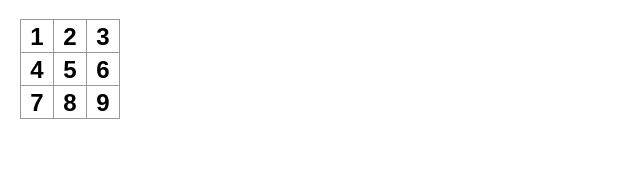
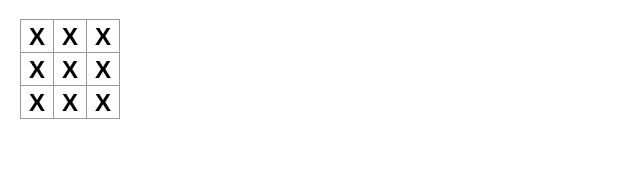
Before and after one commit to hrysdev/react-tutorial, a React (Vite) app: page / in a window 1280 px wide. Shown: the top 169 px of the page, without its empty margins (0-640 px from the left). Built offline with nearby package versions, Linux system fonts and the light colour scheme.

Commit message:
feat: Squareコンポーネントを追加
Signed-off-by: hrysdev <hrysdev@gmail.com>

```diff
--- a/src/components/Board.tsx
+++ b/src/components/Board.tsx
@@ -1,20 +1,22 @@
+import Square from "./Square";
+
 export default function Board() {
   return (
     <>
       <div className="board-row">
-        <button className="square">1</button>
-        <button className="square">2</button>
-        <button className="square">3</button>
+        <Square />
+        <Square />
+        <Square />
       </div>
       <div className="board-row">
-        <button className="square">4</button>
-        <button className="square">5</button>
-        <button className="square">6</button>
+        <Square />
+        <Square />
+        <Square />
       </div>
       <div className="board-row">
-        <button className="square">7</button>
-        <button className="square">8</button>
-        <button className="square">9</button>
+        <Square />
+        <Square />
+        <Square />
       </div>
     </>
   );
--- /dev/null
+++ b/src/components/Square.tsx
@@ -0,0 +1,3 @@
+export default function Square() {
+  return <button className="square">X</button>;
+}
```
